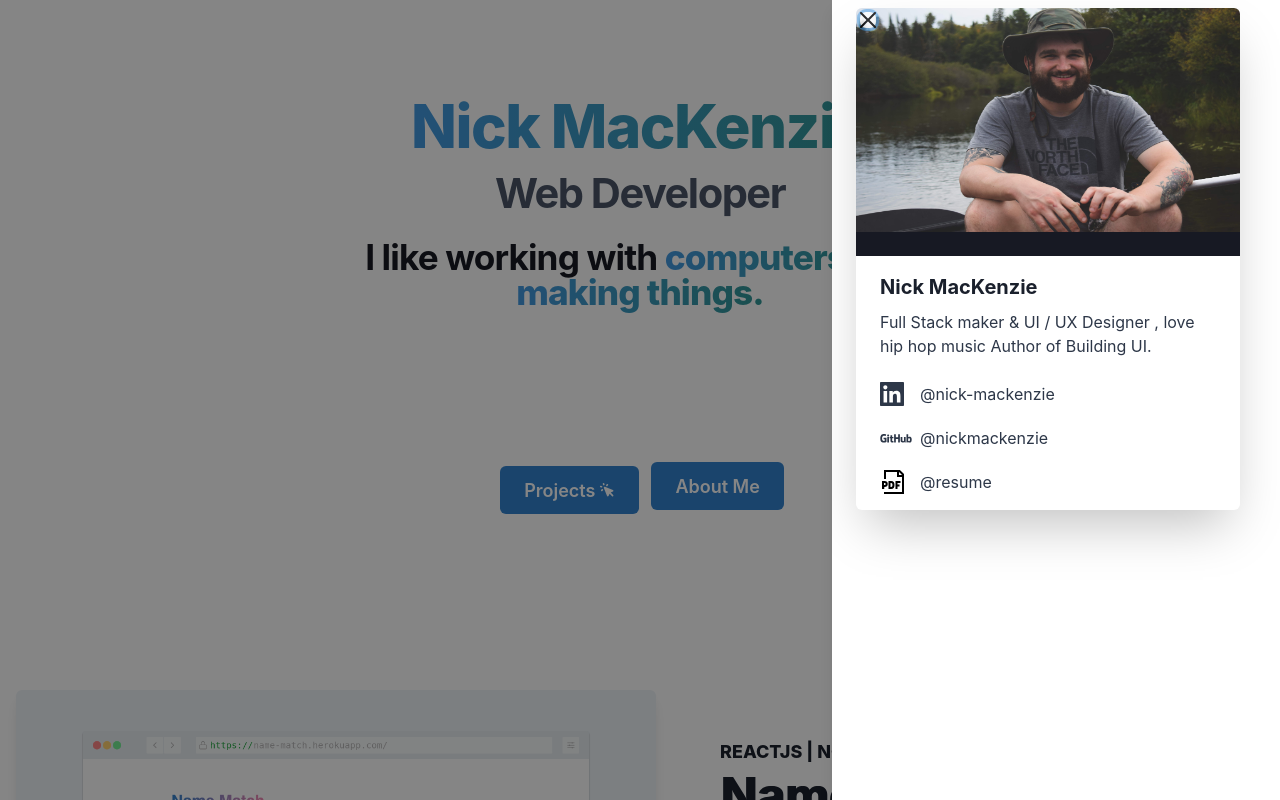
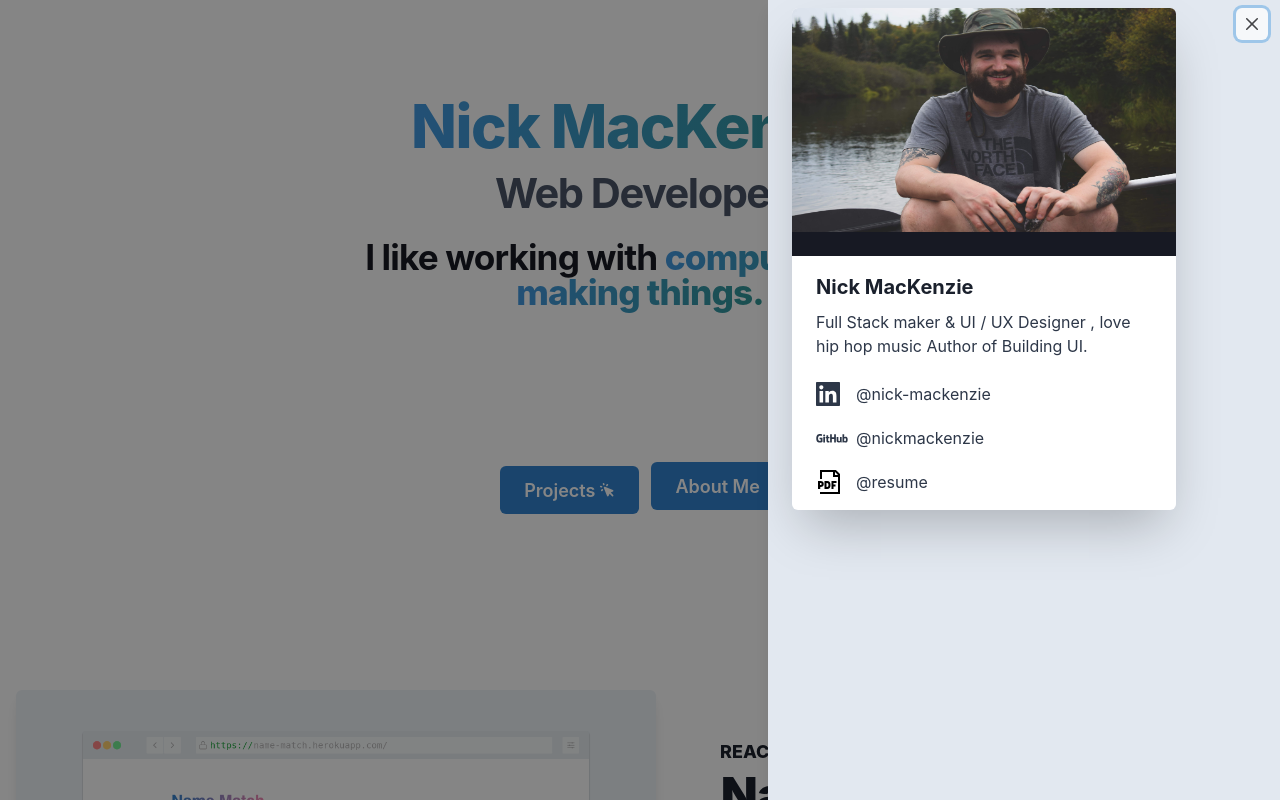
Before and after one commit to nickmackenzie/nick.dev, a Next.js app: page / in a window 1280 px wide. Both pictures are taken after a click on the link "About Me". Shown: the top 800 px of the page. Built offline with nearby package versions, Linux system fonts and the light colour scheme; no server answers; some icons are missing.

Commit message:
card change

```diff
--- a/components/ContactMe.js
+++ b/components/ContactMe.js
@@ -76,17 +76,16 @@ export default function ContactMe() {
       >
         About Me
       </Button>
-      <Drawer
-        isOpen={isOpen}
-        placement="right"
-        onClose={onClose}
-        finalFocusRef={btnRef}
-        size={"sm"}
-      >
+      <Drawer isOpen={isOpen} placement="right" onClose={onClose} size={"md"}>
         <DrawerOverlay />
         <DrawerContent>
-          <DrawerBody>
+          <DrawerBody background="gray.200">
             <Flex alignItems="center">
+              <DrawerCloseButton
+                color="black"
+                background="white"
+                opacity=".7"
+              ></DrawerCloseButton>
               <Box
                 w="sm"
                 bg={useColorModeValue("white", "gray.800")}
@@ -95,15 +94,6 @@ export default function ContactMe() {
                 overflow="hidden"
                 position="relative"
               >
-                <CloseButton
-                  position="absolute"
-                  color="black"
-                  onClick={onClose}
-                  background="white"
-                  opacity="0.8"
-                  size="20px"
-                  m="1"
-                ></CloseButton>
                 <Image
                   w="full"
                   h={56}
--- a/styles/globals.css
+++ b/styles/globals.css
@@ -14,10 +14,3 @@ a {
 * {
   box-sizing: border-box;
 }
-#chakra-modal-2 {
-  outline: 0;
-
-  background: none;
-
-  box-shadow: none;
-}
```
